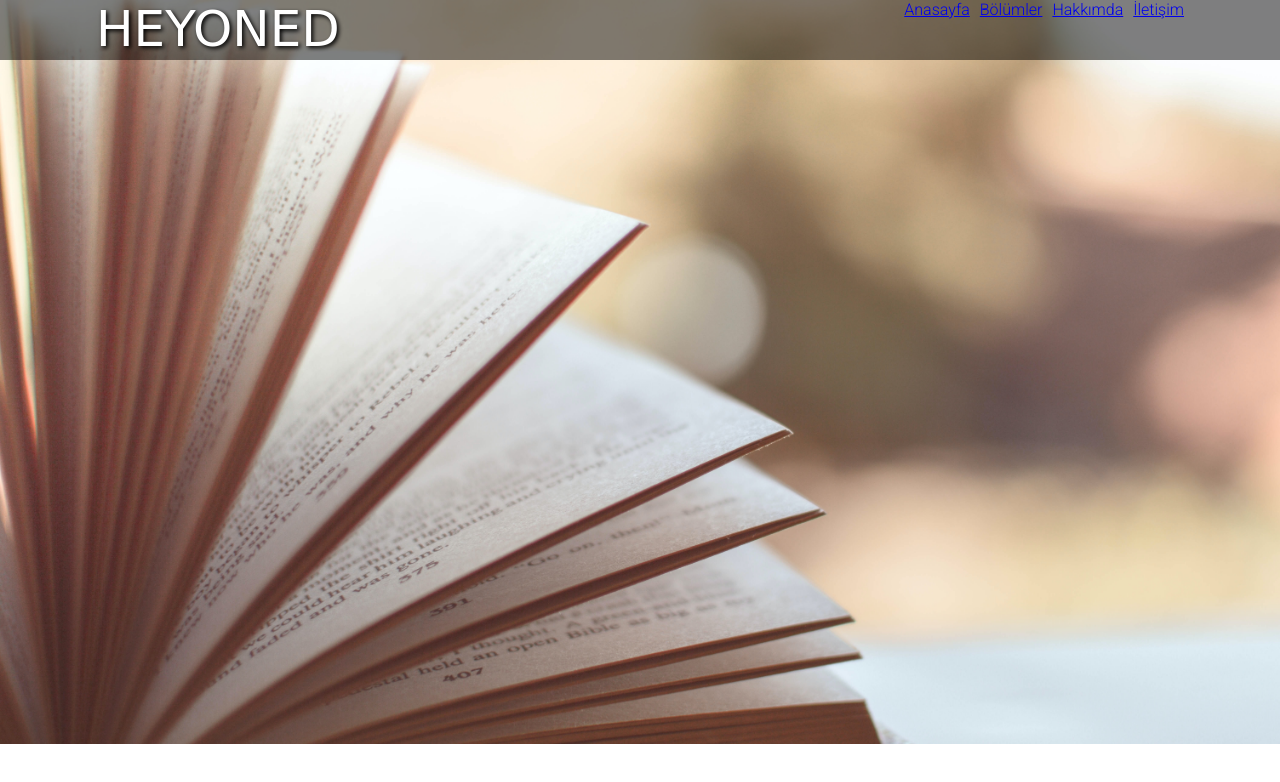
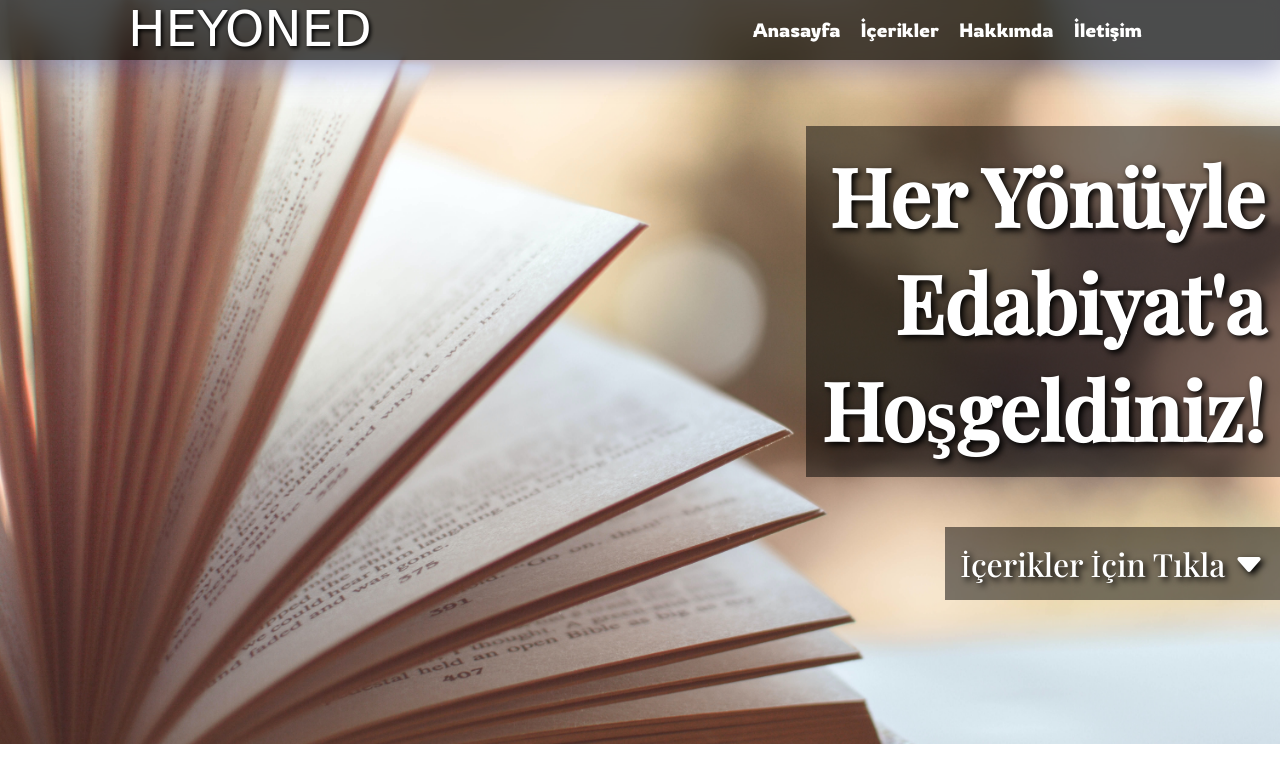
Before and after one commit to n0xm1les/heyoned, a plain HTML site: page index.html in a window 1280 px wide. Drawn offline with nearby package versions, Linux system fonts and the light colour scheme; a web font is replaced by a local one.

Commit message:
Header tamamlandı

```diff
--- a/index.html
+++ b/index.html
@@ -5,7 +5,10 @@
     <meta http-equiv="X-UA-Compatible" content="IE=edge">
     <meta name="viewport" content="width=device-width, initial-scale=1.0">
     <title>HEYONED - Kerem Yemenici</title>
+
+    <!-- Syles -->
     <link rel="stylesheet" href="style.css">
+    <link rel="stylesheet" href="https://cdn.jsdelivr.net/npm/bootstrap-icons@1.8.1/font/bootstrap-icons.css">
 
     <!-- Fonts -->
     <!-- https://fonts.google.com/share?selection.family=Playfair%20Display:wght@500%7CRoboto:wght@300%7CRowdies%7CSupermercado%20One -->
@@ -20,15 +23,23 @@
             <a href="/" id="brand">HEYONED</a>
             <ul id="nav-right">
                 <li><a href="#">Anasayfa</a></li>
-                <li><a href="#">Bölümler</a></li>
+                <li><a href="#">İçerikler</a></li>
                 <li><a href="#">Hakkımda</a></li>
                 <li><a href="#">İletişim</a></li>
             </ul>
         </div>
     </nav>
-    <header></header>
-    <main></main>
-    <section id="contact"></section>
+    <header>
+        <div id="welcome-texts">
+            <h1 class="shadowed-blackbackground-white-text">Her Yönüyle Edabiyat'a Hoşgeldiniz!</h1>
+            <a href="#" class="shadowed-blackbackground-white-text">İçerikler İçin Tıkla <i class="bi bi-caret-down-fill"></i></a>
+        </div>
+    </header>
+    <main>
+        <section id="menu"></section>
+        <section id="aboutme"></section>
+        <section id="contact"></section>
+    </main>
     <footer></footer>
 
 </body>
--- a/style.css
+++ b/style.css
@@ -9,12 +9,15 @@
 nav {
     width: 100%;
     height: 60px;
-    background-color: rgba(0, 0, 0, 0.5);
+    background: rgba( 0, 0, 0, 0.7 );
+    box-shadow: 0 8px 32px 0 rgba( 31, 38, 135, 0.37 );
+    backdrop-filter: blur( 10px );
+    -webkit-backdrop-filter: blur( 10px );
     position: fixed;
 }
 
 nav>div {
-    width: 85%;
+    width: 80%;
     height: 100%;
     margin: auto;
 }
@@ -26,7 +29,15 @@ ul#nav-right {
 
 ul#nav-right>li {
     float: left;
-    margin-left: 10px;
+    margin-top: 18px;
+}
+
+ul#nav-right>li>a {
+    color: #ffffff;
+    text-decoration: none;
+    padding: 15px 10px;
+    font-size: larger;
+    font-family: 'Rowdies', cursive;
 }
 
 a#brand {
@@ -43,4 +54,31 @@ header {
     background-size: 100%;
     width: 100%;
     height: 93vh;
+    display: inline-block;
 }
+
+div#welcome-texts {
+    position: absolute;
+    right: 0; bottom: 25%;
+    width: min-content;
+    text-align: right;
+}
+
+div#welcome-texts>h1 {
+    font-size: 80px;
+    margin-bottom: 50px;
+}
+
+div#welcome-texts>a {
+    font-size: xx-large;
+}
+
+.shadowed-blackbackground-white-text {
+    color: #ffffff;
+    background-color: rgba( 0, 0, 0, 0.5 );
+    text-shadow: 3px 3px 6px #000000;
+    text-decoration: none;
+    display: inline-block;
+    padding: 15px;
+    font-family: 'Playfair Display', serif;
+}
```
